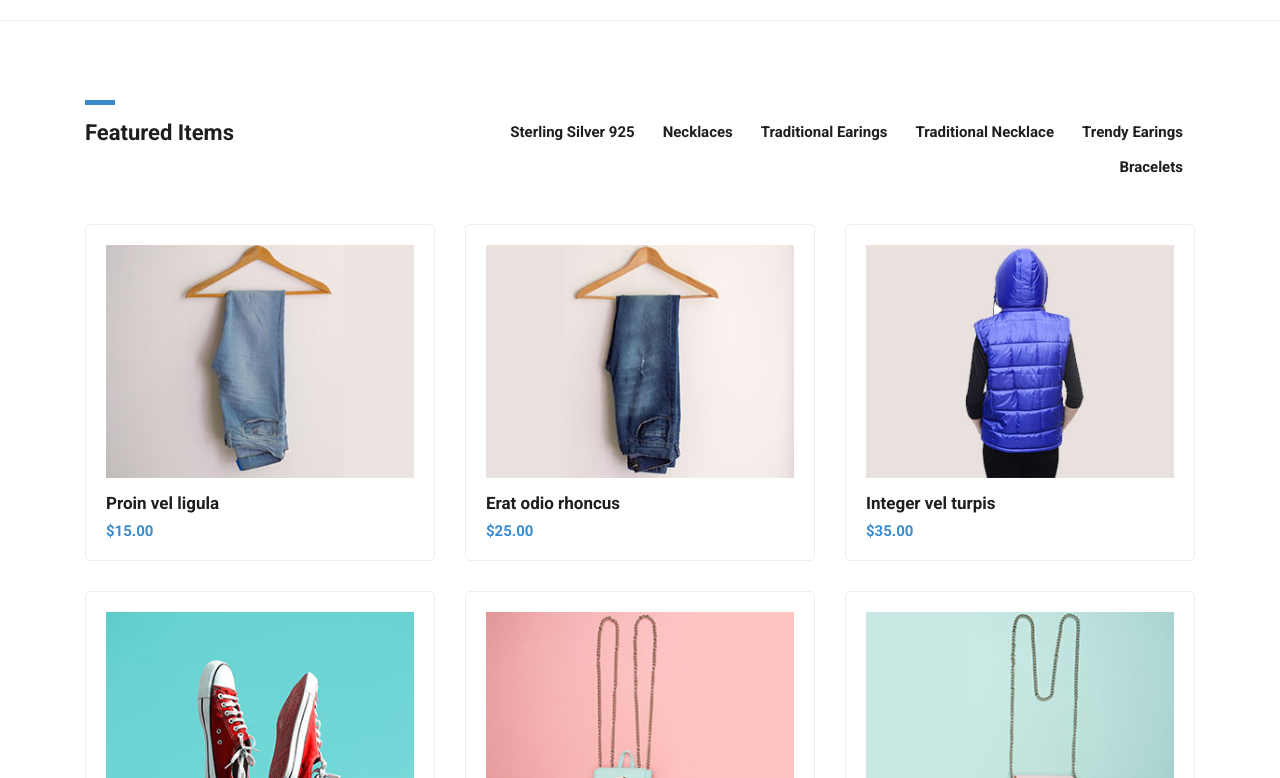
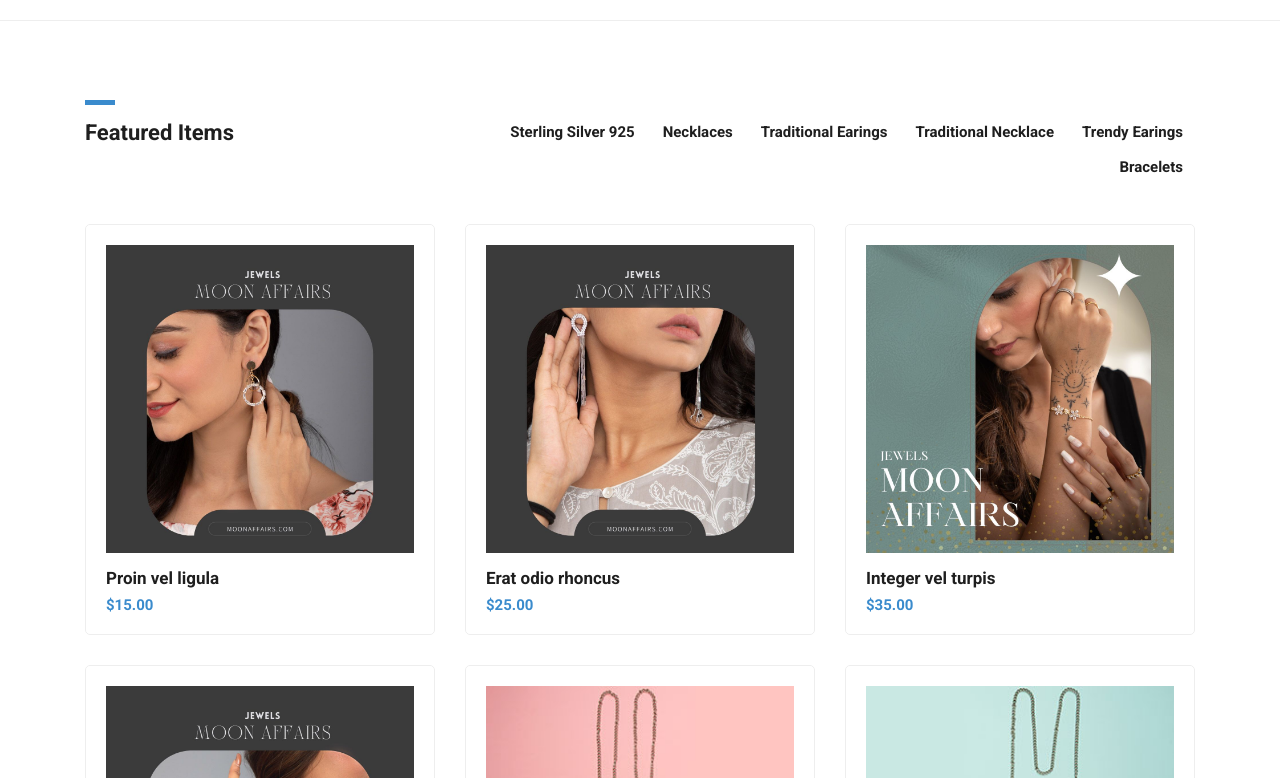
Before and after one commit to moon-affairs/test-beta.github.io, a plain HTML site: page jewellery.html in a window 1280 px wide. Shown: the part 174-952 px from the top of the page. Drawn offline with Linux system fonts and the light colour scheme.

Commit message:
new pics added

```diff
--- a/jewellery.html
+++ b/jewellery.html
@@ -102,7 +102,7 @@ https://www.tooplate.com/view/2114-pixie
             <div id="1" class="item new col-md-4">
               <a href="single-product.html">
                 <div class="featured-item">
-                  <img src="assets/images/product-01.jpg" alt="">
+                  <img src="assets/images/j1.jpg" alt="">
                   <h4>Proin vel ligula</h4>
                   <h6>$15.00</h6>
                 </div>
@@ -111,7 +111,7 @@ https://www.tooplate.com/view/2114-pixie
             <div id="2" class="item high col-md-4">
               <a href="single-product.html">
                 <div class="featured-item">
-                  <img src="assets/images/product-02.jpg" alt="">
+                  <img src="assets/images/j2.jpg" alt="">
                   <h4>Erat odio rhoncus</h4>
                   <h6>$25.00</h6>
                 </div>
@@ -120,7 +120,7 @@ https://www.tooplate.com/view/2114-pixie
             <div id="3" class="item low col-md-4">
               <a href="single-product.html">
                 <div class="featured-item">
-                  <img src="assets/images/product-03.jpg" alt="">
+                  <img src="assets/images/j3.jpg" alt="">
                   <h4>Integer vel turpis</h4>
                   <h6>$35.00</h6>
                 </div>
@@ -129,7 +129,7 @@ https://www.tooplate.com/view/2114-pixie
             <div id="4" class="item low col-md-4">
               <a href="single-product.html">
                 <div class="featured-item">
-                  <img src="assets/images/product-04.jpg" alt="">
+                  <img src="assets/images/j4.jpg" alt="">
                   <h4>Sed purus quam</h4>
                   <h6>$45.00</h6>
                 </div>
```
Also changed, not shown: assets/images/j1.jpg (added), assets/images/j2.jpg (added), assets/images/j3.jpg (added), assets/images/j4.jpg (added).
